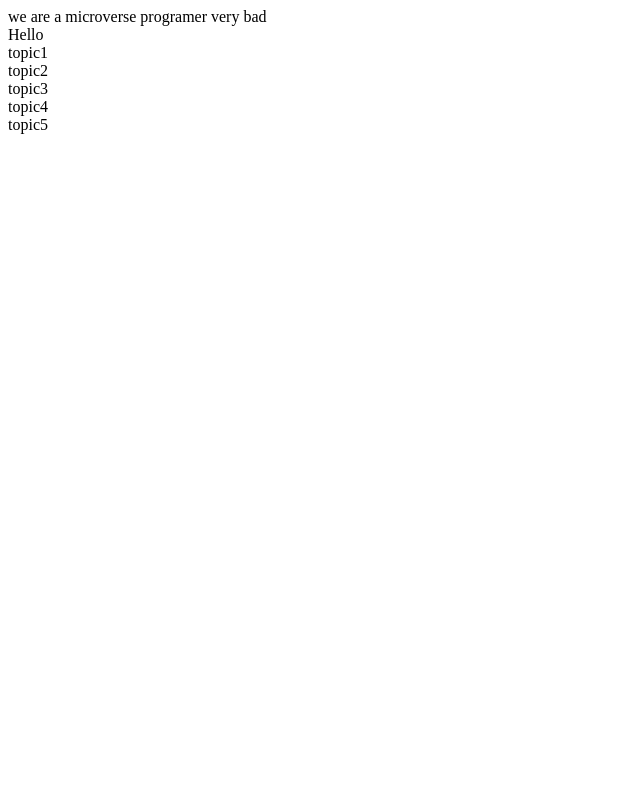
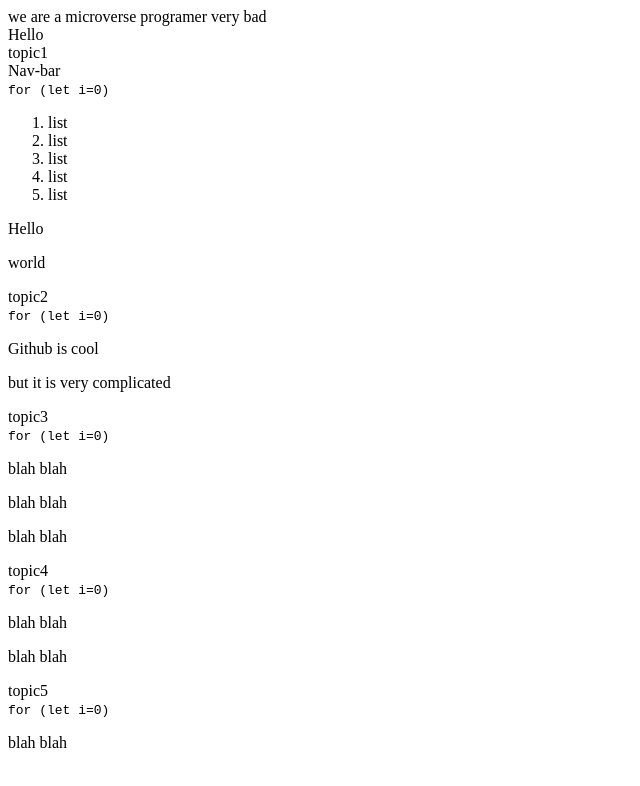
Before and after one commit to ivanmvh/microverse-ivan-inaki, a plain HTML site: page index.html in a window 1280 px wide. Shown: the whole page, without its empty margins (0-640 px from the left). Drawn offline with Linux system fonts and the light colour scheme.

Commit message:
Added lists, code and paragraph elements with navbar

```diff
--- a/index.html
+++ b/index.html
@@ -11,18 +11,41 @@
     <main id="main-doc">Hello
       <section id="topic1" class="main-section">
         <header>topic1 </header>
+        <nav id="navbar">Nav-bar</nav>
+        <code>for (let i=0) </code>
+        <ol>
+        <li>list </li>
+        <li>list </li>
+        <li>list </li>
+        <li>list </li>
+        <li>list </li>
+        </ol>
+        <p>Hello</p>
+        <p>world</p>
       </section>
       <section id="topic2" class="main-section">
         <header>topic2 </header>
+        <code>for (let i=0) </code>
+        <p>Github is cool</p>
+        <p>but it is very complicated</p>
       </section>
       <section id="topic3" class="main-section">
         <header>topic3 </header>
+        <code>for (let i=0) </code>
+        <p> blah blah</p>
+        <p> blah blah</p>
+        <p> blah blah</p>
       </section>
       <section id="topic4" class="main-section">
         <header>topic4 </header>
+        <code>for (let i=0) </code>
+        <p> blah blah</p>
+        <p> blah blah</p>
       </section>
       <section id="topic5" class="main-section">
         <header>topic5 </header>
+        <code>for (let i=0) </code>
+        <p> blah blah</p>
       </section>
 
 
```
